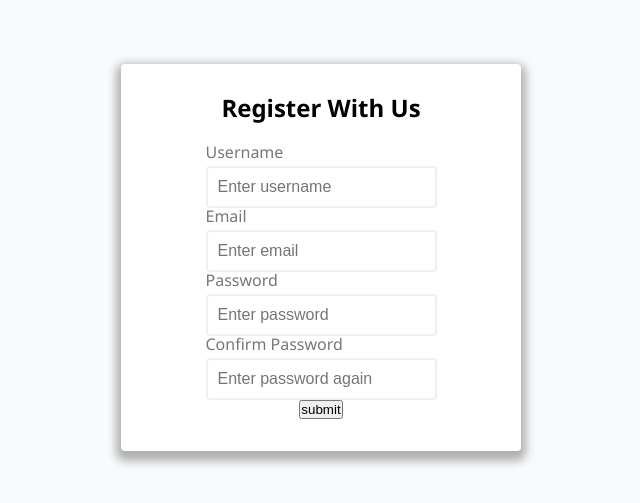
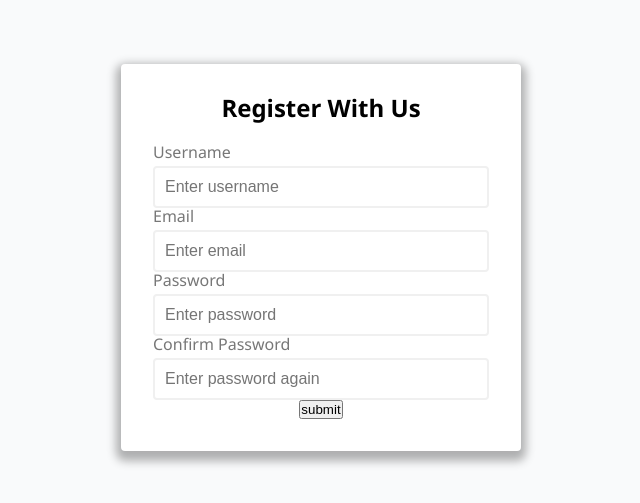
Before and after one commit to Sabelo-Hlatshwayo/form-validation-javascript, a plain HTML site: page index.html in a window 1280 px wide. Shown: the part 143-646 px from the top of the page, without its empty margins (319-959 px from the left). Drawn offline with Linux system fonts and the light colour scheme.

Commit message:
Add the CSS styles for the div element with class name form-content

```diff
--- a/styles.css
+++ b/styles.css
@@ -69,3 +69,7 @@ body {
     border: 0.2rem solid transparent;
     outline: 0.2rem solid #bbb;
 }
+
+.form-content {
+    width: 100%;
+}
```
